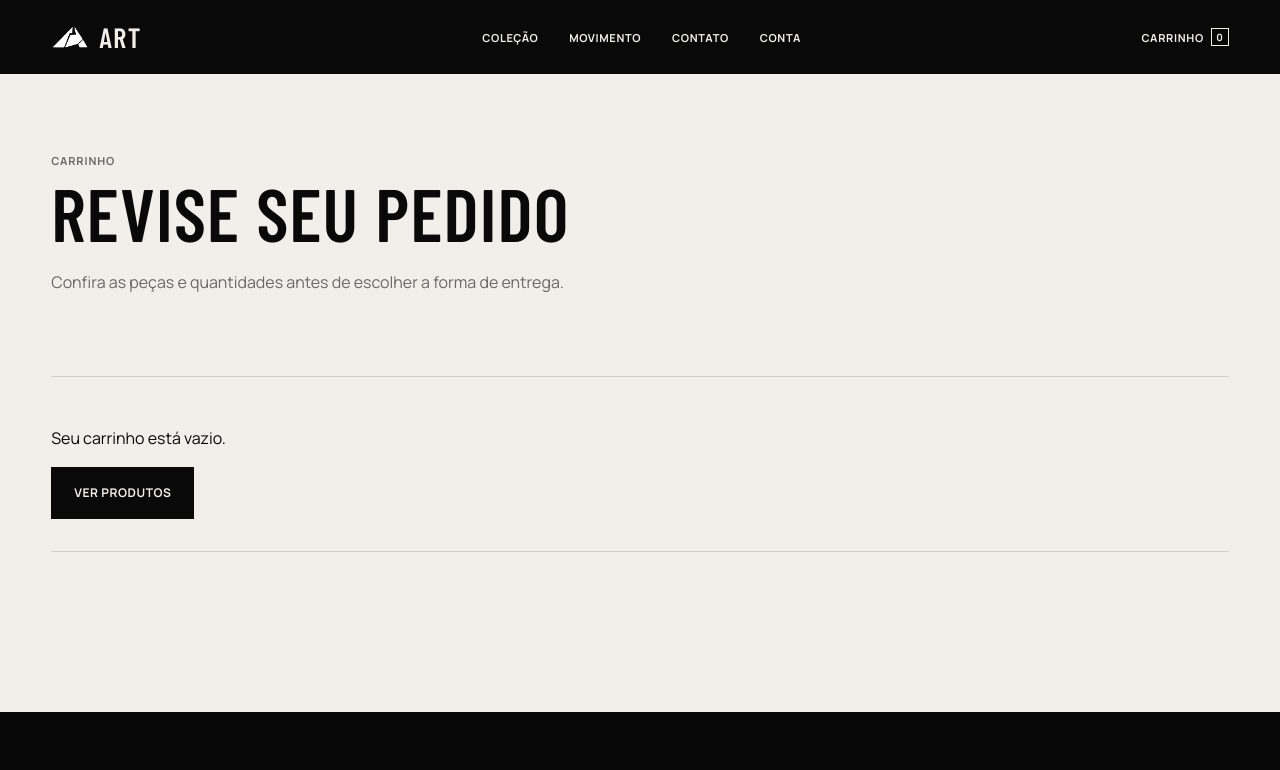
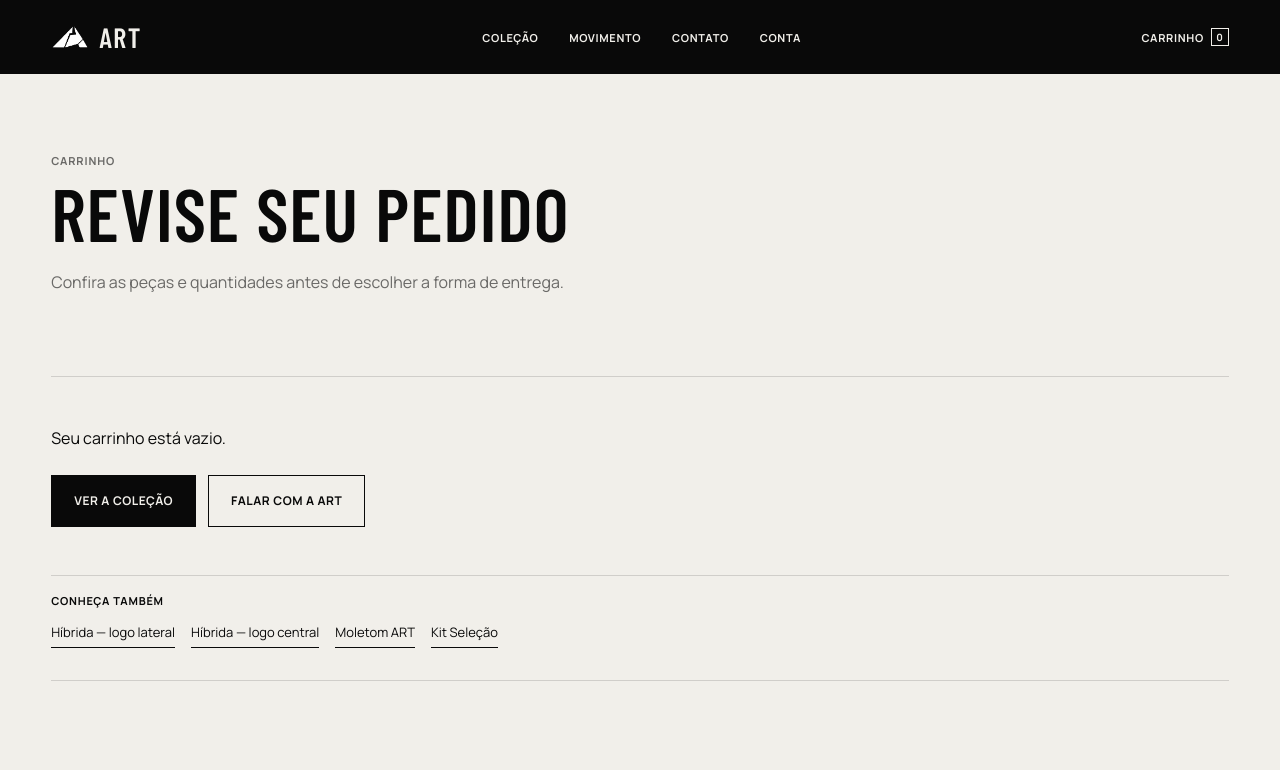
Before and after one commit to TeoZ08/useART, a Next.js app: page /carrinho in a window 1280 px wide. Shown: the top 770 px of the page. Built offline with nearby package versions, Linux system fonts and the light colour scheme.

Commit message:
Remove provisional public copy

```diff
--- a/components/account/AccountAuthForm.tsx
+++ b/components/account/AccountAuthForm.tsx
@@ -39,9 +39,10 @@ export function AccountAuthForm({ initialError = '' }: { initialError?: string }
     <form className={styles.authCard} onSubmit={submit}>
       <p className={styles.eyebrow}>Conta ART</p>
       <h1>Seus pedidos, quando quiser.</h1>
+      <p>A conta é opcional. Use o mesmo e-mail informado no checkout para ver seus pedidos.</p>
       <p>
-        A conta é opcional. Use o mesmo e-mail informado no checkout para ver pedidos e pagamentos
-        pendentes.
+        O acesso é feito por link seguro enviado para o seu e-mail — não há senha tradicional. Se
+        ele não chegar, confira a caixa de spam e solicite outro link.
       </p>
       <label>
         <span>E-mail</span>
--- a/components/cart/CartClient.module.css
+++ b/components/cart/CartClient.module.css
@@ -7,6 +7,39 @@
 .header {
   max-width: 690px;
   margin-bottom: var(--space-12);
+}
+
+.emptyActions {
+  display: flex;
+  flex-wrap: wrap;
+  gap: var(--space-3);
+  margin-top: var(--space-5);
+}
+
+.recommendations {
+  margin-top: var(--space-8);
+  border-top: 1px solid var(--color-line);
+  padding-top: var(--space-4);
+}
+
+.recommendations > p {
+  margin: 0 0 var(--space-3);
+  font-size: 11px;
+  font-weight: 700;
+  letter-spacing: 0.07em;
+  text-transform: uppercase;
+}
+
+.recommendations div {
+  display: flex;
+  flex-wrap: wrap;
+  gap: var(--space-4);
+}
+
+.recommendations a {
+  border-bottom: 1px solid currentColor;
+  padding-bottom: 3px;
+  font-size: 13px;
 }
 
 .grid {
--- a/components/cart/CartClient.tsx
+++ b/components/cart/CartClient.tsx
@@ -94,9 +94,23 @@ export function CartClient() {
       {items.length === 0 ? (
         <div className="emptyState">
           <p>Seu carrinho está vazio.</p>
-          <Link className="buttonPrimary" href="/#produtos">
-            Ver produtos
-          </Link>
+          <div className={styles.emptyActions}>
+            <Link className="buttonPrimary" href="/#produtos">
+              Ver a coleção
+            </Link>
+            <Link className="buttonSecondary" href="/contato">
+              Falar com a ART
+            </Link>
+          </div>
+          <div className={styles.recommendations} aria-label="Peças para conhecer">
+            <p>Conheça também</p>
+            <div>
+              <Link href="/produto/camiseta-hibrida-logo-lateral">Híbrida — logo lateral</Link>
+              <Link href="/produto/camiseta-hibrida-logo-central">Híbrida — logo central</Link>
+              <Link href="/produto/moletom-art">Moletom ART</Link>
+              <Link href="/produto/kit-selecao-3-camisetas">Kit Seleção</Link>
+            </div>
+          </div>
         </div>
       ) : (
         <div className={styles.grid}>
```
Also changed, not shown: app/catalogo/page.tsx (added, +16 -0 lines), app/contato/page.tsx (+5 -7 lines), app/entrega/page.tsx (+7 -13 lines), app/not-found.tsx (added, +14 -0 lines), app/privacidade/page.tsx (+4 -9 lines), app/termos/page.tsx (+3 -7 lines), app/trocas/page.tsx (+5 -12 lines), components/layout/LegalPage.tsx (+0 -9 lines).
